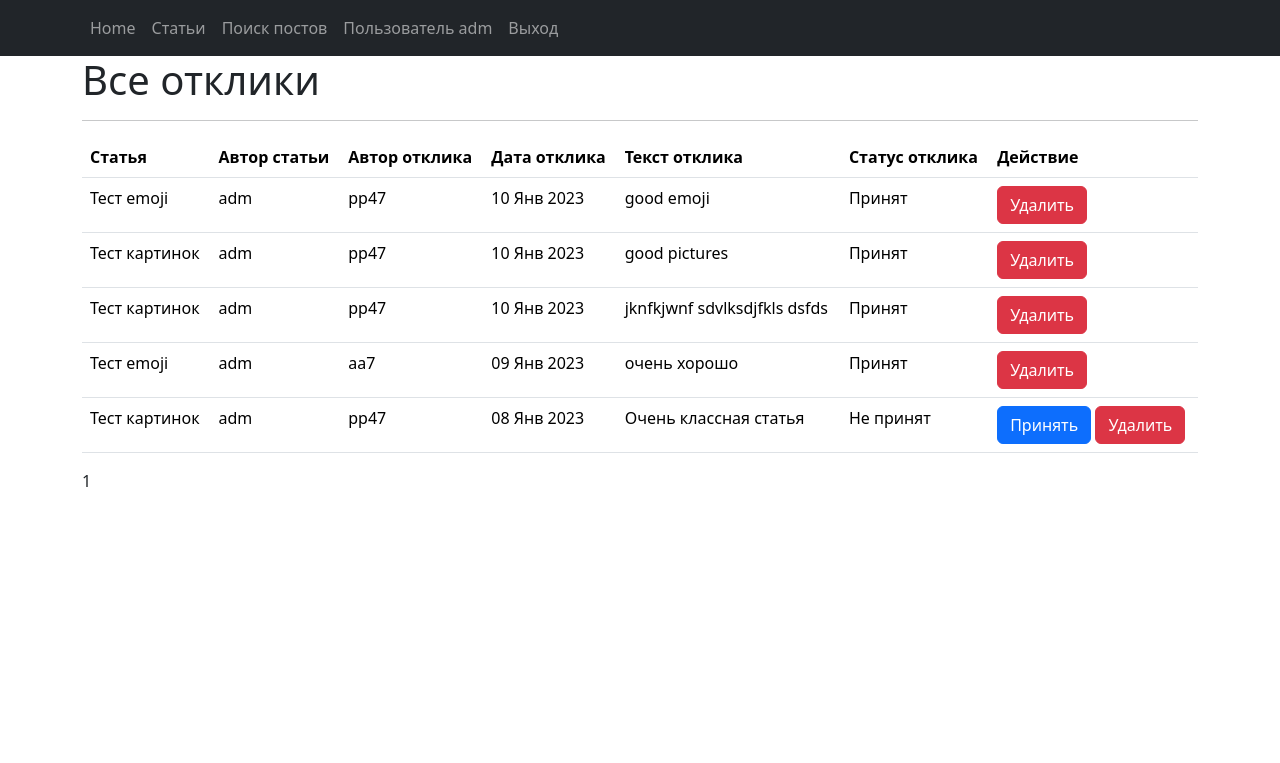
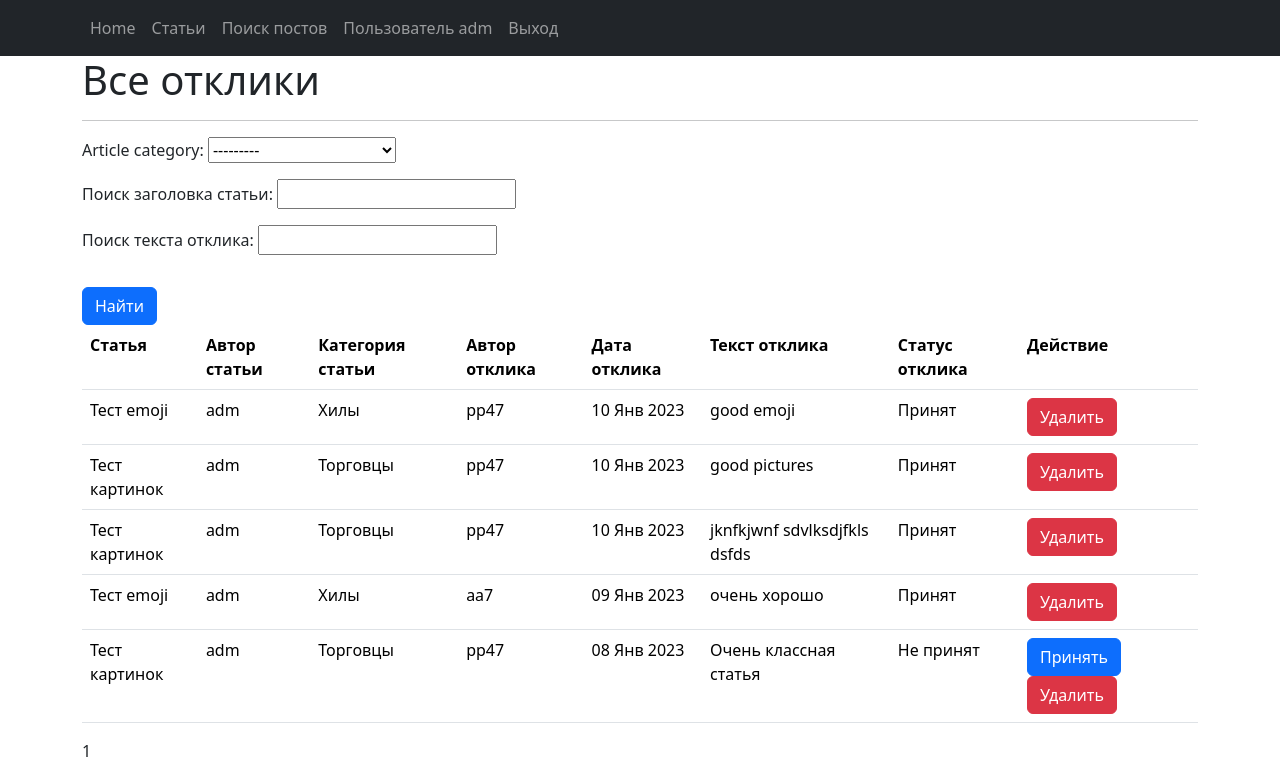
Before and after one commit to rom38/skf_d16, a Django app: page /articles/response_list/ in a window 1280 px wide. Shown: the top 763 px of the page. Run offline with Django 4.2, Linux system fonts and the light colour scheme; a user stored in the database is signed in; data comes from the database, SQL or seed files in the repository; parts of the project's set-up code (start-up, migrations or seed data) failed here and were passed over; some libraries are stand-ins or nearby versions.

Commit message:
add django-filter to list responses

```diff
--- a/artboard/artboard/settings.py
+++ b/artboard/artboard/settings.py
@@ -52,6 +52,7 @@ INSTALLED_APPS = [
 
     'articles',
     'reguser',
+    'django_filters',
 ]
 
 MIDDLEWARE = [
--- /dev/null
+++ b/artboard/articles/filter.py
@@ -0,0 +1,16 @@
+from django_filters import FilterSet, CharFilter, ModelChoiceFilter
+from .models import UserResponse
+
+
+class UserResponseFilter(FilterSet):
+    #category = ModelChoiceFilter(field_name='article__category', label="Поиск категории статьи")
+    art_title = CharFilter(field_name='article__title', lookup_expr='icontains', label="Поиск заголовка статьи")
+    resp_text = CharFilter(field_name='text', lookup_expr='icontains', label="Поиск текста отклика")
+    class Meta:
+        model = UserResponse
+        fields = {
+            # 'text': ['icontains'],
+            #'article__title': ['icontains'],
+            # количество товаров должно быть больше или равно
+            'article__category': ['exact'],
+        }
--- a/artboard/articles/views.py
+++ b/artboard/articles/views.py
@@ -21,6 +21,7 @@ from django.urls import reverse
 
 from .models import Article, UserResponse
 from .forms import ArticleForm, UserResponseForm
+from .filter import UserResponseFilter
 
 from martor.utils import LazyEncoder
 
@@ -128,7 +129,16 @@ class UserResponseList(LoginRequiredMixin, ListView):
     # фильтруем отклики на статьи только аутентифицированного
     # пользоавателя
     def get_queryset(self):
-        return super().get_queryset().filter(article__author=self.request.user)
+        queryset = super().get_queryset().filter(article__author=self.request.user)
+        self.filterset = UserResponseFilter(self.request.GET, queryset)
+        # Возвращаем из функции отфильтрованный список товаров
+        return self.filterset.qs
+
+    def get_context_data(self, **kwargs):
+        context = super().get_context_data(**kwargs)
+        # Добавляем в контекст объект фильтрации.
+        context['filterset'] = self.filterset
+        return context
 
 
 class UserResponseDelete(LoginRequiredMixin, View):
--- a/artboard/templates/response_list.html
+++ b/artboard/templates/response_list.html
@@ -11,13 +11,25 @@
 
 
 <hr>
-<!-- Выводим новости, только если они есть с помощью тега if -->
-{% if responses %}
+
+{# Добавляем форму, которая объединяет набор полей, которые будут отправляться в запросе #}
+<form action="" method="get">
+    {{ filterset.form.non_field_errors }}
+
+    <div class="mb-3 row">
+
+        {{filterset.form.as_p}}
+
+
+    </div>
+    <input type="submit" class="mt-6 btn btn-primary" value="Найти" />
+</form>
 <table class="table">
     <tr>
         <!-- <th>ID</th> -->
         <th>Статья</th>
         <th>Автор статьи</th>
+        <th>Категория статьи</th>
         <th>Автор отклика</th>
         <th>Дата отклика</th>
         <th>Текст отклика</th>
@@ -34,6 +46,7 @@
                       %}">{{ article.title}}</a> </td> -->
         <td>{{ response.article.title}}</td>
         <td>{{ response.article.author}}</td>
+        <td>{{ response.article.get_category_display}}</td>
         <td>{{ response.author}}</td>
         <td>{{ response.time_create | date:'d M Y'}}</td>
         <td>{{ response.text }}</td>
@@ -45,7 +58,7 @@
         </td>
         <td>
             {% if not response.status %}
-                <a href="{% url 'response_good' response.id  %}" class="btn
+            <a href="{% url 'response_good' response.id  %}" class="btn
             btn-primary">Принять</a>
             {% endif %}
             <a href="{% url 'response_delete' response.id  %}" class="btn
@@ -79,11 +92,7 @@
 {% endif %}
 {% endif %}
 
-{% else %}
-<!-- Если новостей нет, говорим, что новостей нет ;) -->
-<h2>Откликов нет!</h2>
 
-{% endif %}
 <p></p>
 <div>
 </div>
```
Also changed, not shown: 1 other file.
